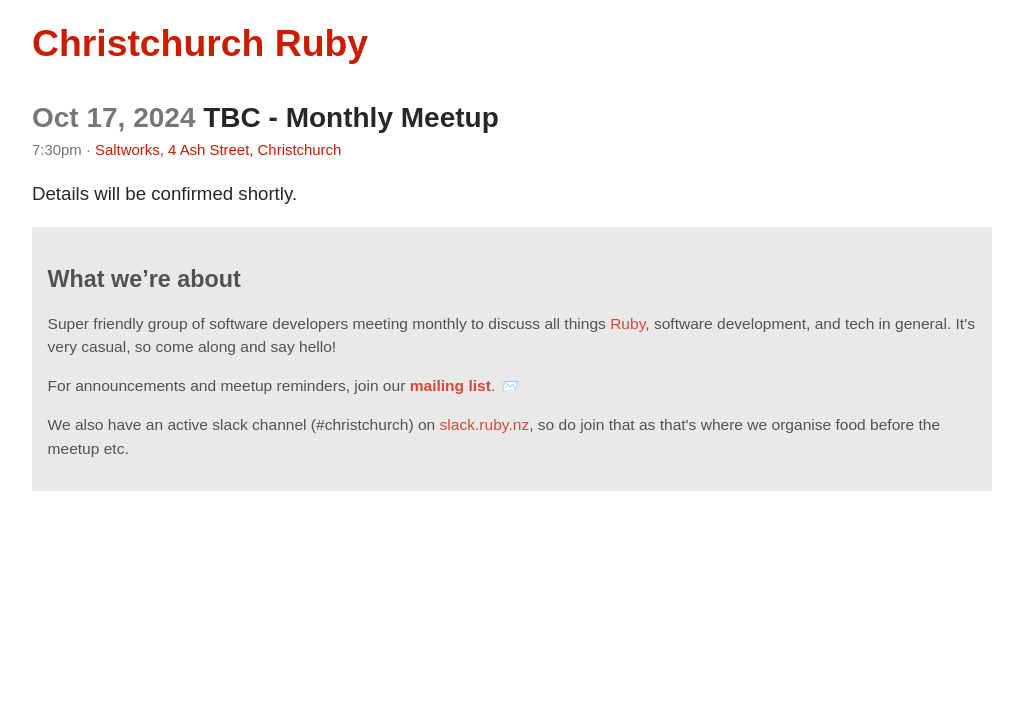
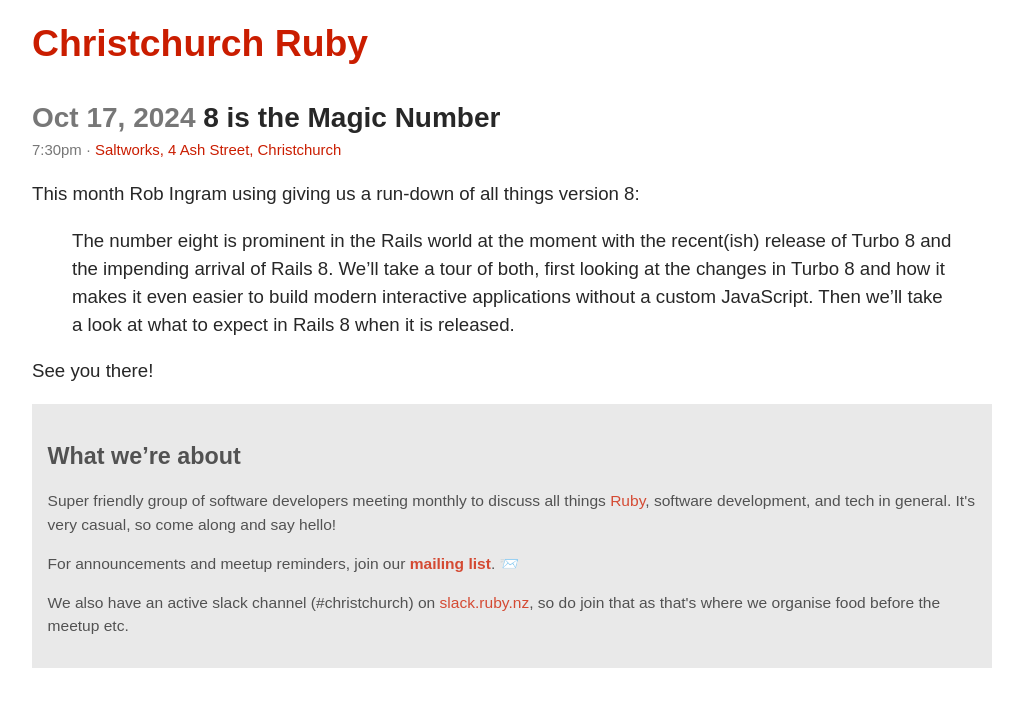
Before and after one commit to rubynz/christchurch, a Jekyll site: the page built from _events/2024/2024-10-17-meetup.md, in a window 1280 px wide. Shown: the top 707 px of the page, without its empty margins (128-1151 px from the left). Built offline with Jekyll 4.4.1, drawn with Linux system fonts in a browser that asks for light colours.

Commit message:
Update 2024-10-17-meetup.md

```diff
--- a/_events/2024/2024-10-17-meetup.md
+++ b/_events/2024/2024-10-17-meetup.md
@@ -1,7 +1,11 @@
 ---
 location: Saltworks, 4 Ash Street, Christchurch
 time: 7:30pm
-title: TBC - Monthly Meetup
+title: 8 is the Magic Number
 ---
 
-Details will be confirmed shortly.
+This month Rob Ingram using giving us a run-down of all things version 8:
+
+> The number eight is prominent in the Rails world at the moment with the recent(ish) release of Turbo 8 and the impending arrival of Rails 8. We'll take a tour of both, first looking at the changes in Turbo 8 and how it makes it even easier to build modern interactive applications without a custom JavaScript. Then we'll take a look at what to expect in Rails 8 when it is released.
+
+See you there!
```
